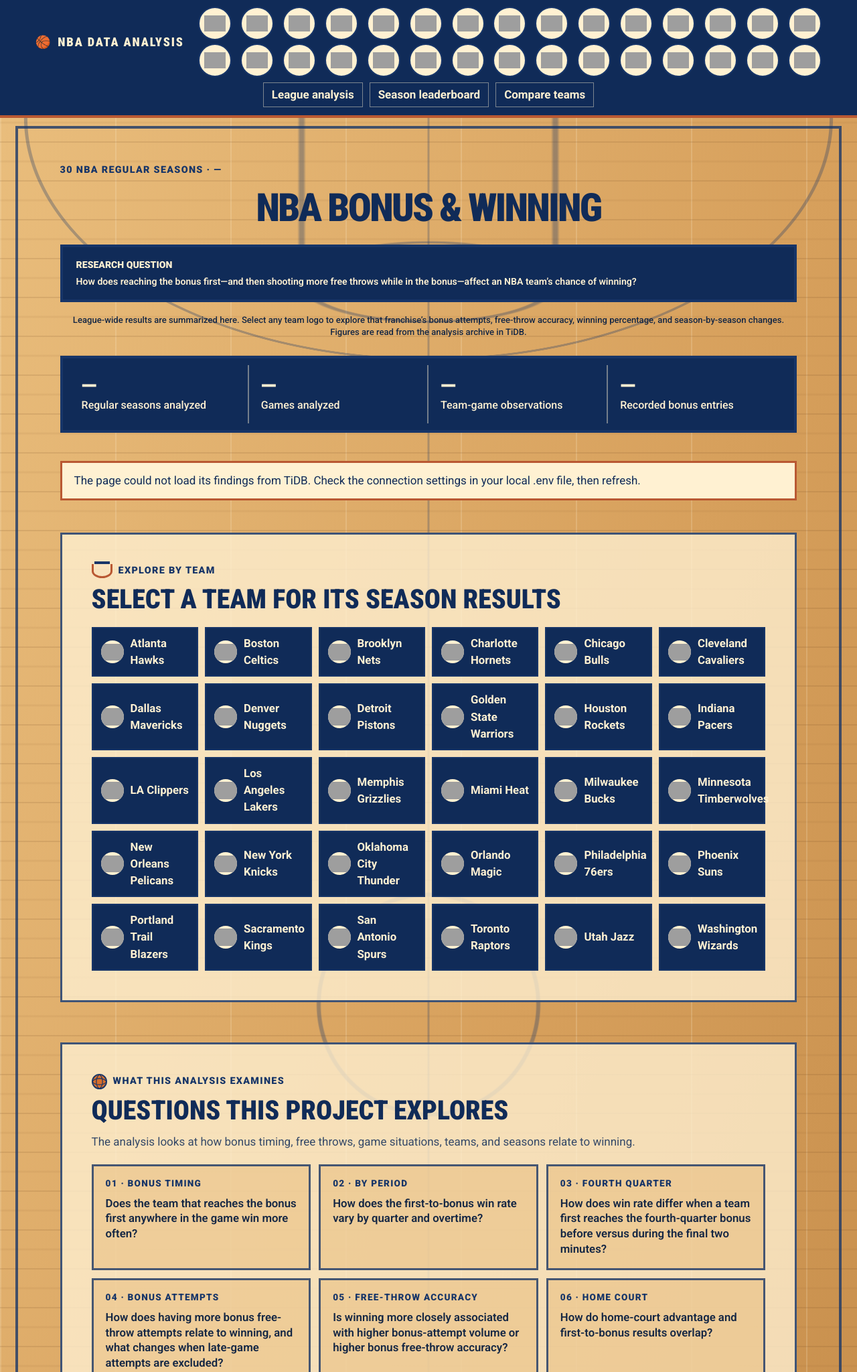
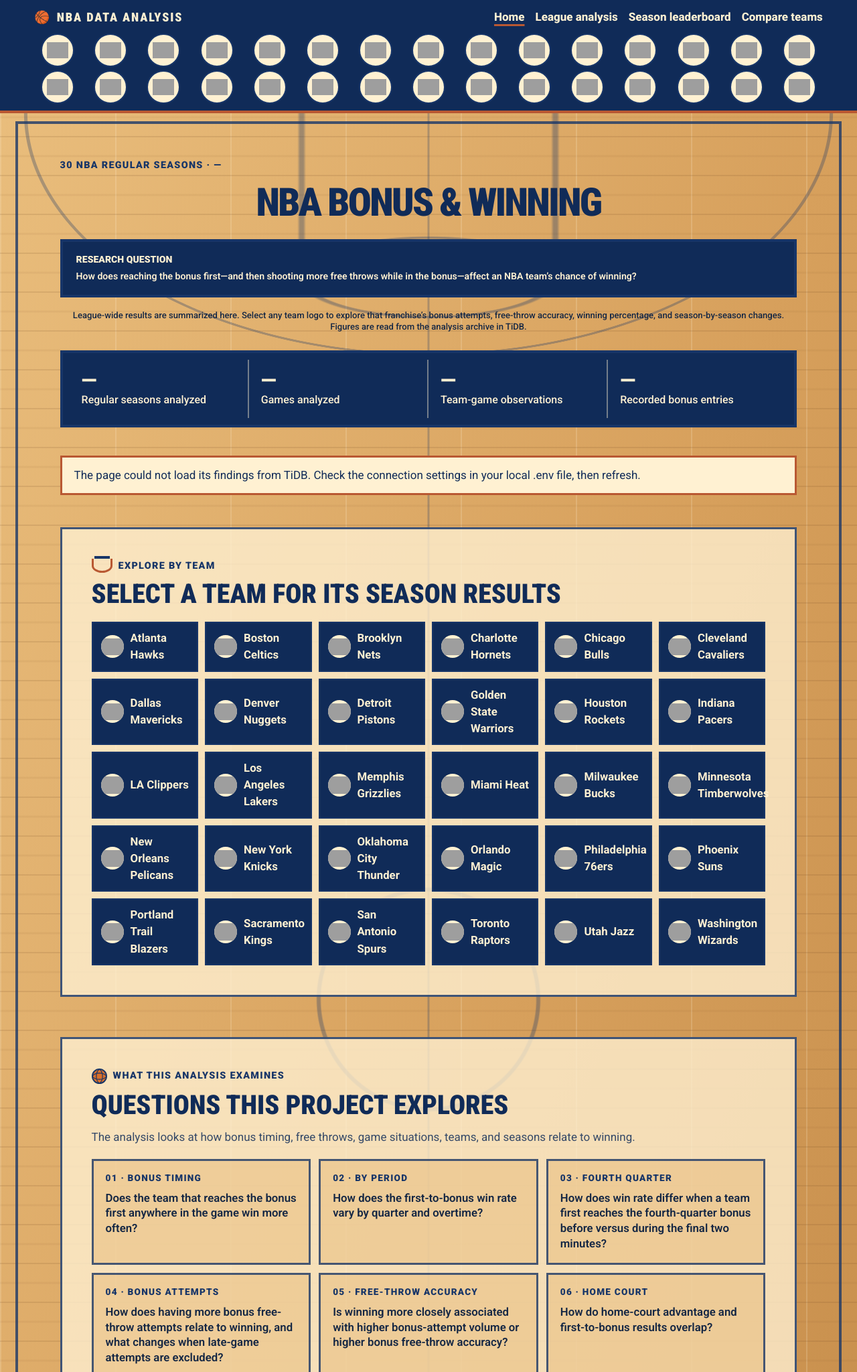
Before and after one commit to 21mhynes/NBA-data-analysis, a Flask app: page / in a window 1280 px wide. Shown: the top 2048 px of the page at 67% size. Run offline with Flask 3, Linux system fonts and the light colour scheme; grey boxes are pictures that could not be loaded.

Commit message:
Align homepage header navigation

```diff
--- a/templates/index.html
+++ b/templates/index.html
@@ -609,12 +609,38 @@ main::after {
 
 /* Keep the homepage intro inside the full page width and let it wrap naturally. */
 .intro{max-width:none;width:100%;margin:0 auto 26px;padding:0;text-align:center;white-space:normal;font-size:clamp(.82rem,.9vw,.92rem);line-height:1.35}
+
+/* Match the homepage navigation row to the other pages; keep team logos below it. */
+.header-inner { display:flex; flex-direction:column; align-items:stretch; gap:12px; }
+.header-top { display:flex; justify-content:space-between; align-items:center; gap:18px; width:100%; }
+.header-top .brand { max-width:none; margin:0; flex:0 0 auto; }
+.site-nav { display:flex; justify-content:flex-end; align-items:center; gap:16px; flex-wrap:wrap; margin:0; }
+.site-nav a { padding:0; color:var(--cream); background:transparent; border:0; font-weight:800; text-decoration:none; }
+.site-nav a:hover,.site-nav a:focus-visible,.site-nav a[aria-current=page] { background:transparent; text-decoration:underline; text-decoration-color:var(--accent); text-decoration-thickness:3px; text-underline-offset:5px; outline-offset:4px; }
+.team-ribbon { width:100%; margin:0; }
+@media (max-width:900px) {
+  .header-top { align-items:flex-start; }
+  .site-nav { gap:10px 14px; }
+}
+@media (max-width:680px) {
+  .header-top { align-items:flex-start; flex-direction:column; gap:8px; }
+  .site-nav { justify-content:flex-start; }
+}
+
   </style>
 </head>
 <body>
   <header>
     <div class="header-inner">
-      <div class="brand">NBA DATA ANALYSIS</div>
+      <div class="header-top">
+        <div class="brand">NBA DATA ANALYSIS</div>
+        <nav class="site-nav" aria-label="Project pages">
+          <a href="/" aria-current="page">Home</a>
+          <a href="/league-analysis">League analysis</a>
+          <a href="/season-leaderboard">Season leaderboard</a>
+          <a href="/compare-teams">Compare teams</a>
+        </nav>
+      </div>
       <div class="team-ribbon" aria-label="Current NBA team logos">
       <a class="team-logo" href="/team/ATL" title="Atlanta Hawks results" aria-label="View Atlanta Hawks results"><img src="https://cdn.nba.com/logos/nba/1610612737/primary/L/logo.svg" alt="Atlanta Hawks logo" loading="lazy"></a>
       <a class="team-logo" href="/team/BOS" title="Boston Celtics results" aria-label="View Boston Celtics results"><img src="https://cdn.nba.com/logos/nba/1610612738/primary/L/logo.svg" alt="Boston Celtics logo" loading="lazy"></a>
@@ -648,11 +674,6 @@ main::after {
       <a class="team-logo" href="/team/WAS" title="Washington Wizards results" aria-label="View Washington Wizards results"><img src="https://cdn.nba.com/logos/nba/1610612764/primary/L/logo.svg" alt="Washington Wizards logo" loading="lazy"></a>
       </div>
     </div>
-    <nav class="site-nav" aria-label="Project pages">
-      <a href="/league-analysis">League analysis</a>
-      <a href="/season-leaderboard">Season leaderboard</a>
-      <a href="/compare-teams">Compare teams</a>
-    </nav>
   </header>
   <main>
     <div class="eyebrow">30 NBA regular seasons · {{ seasons }}</div>
```
